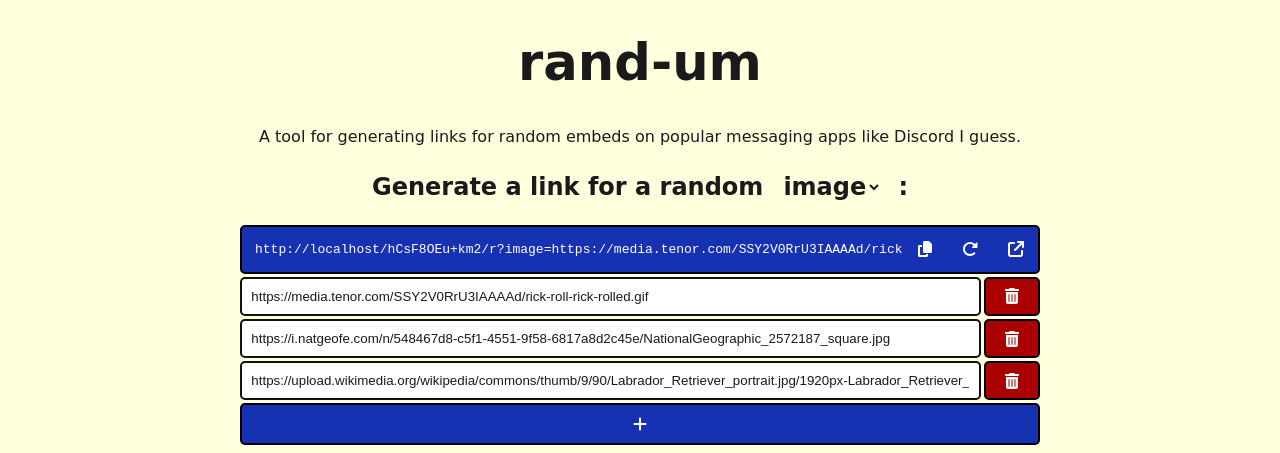
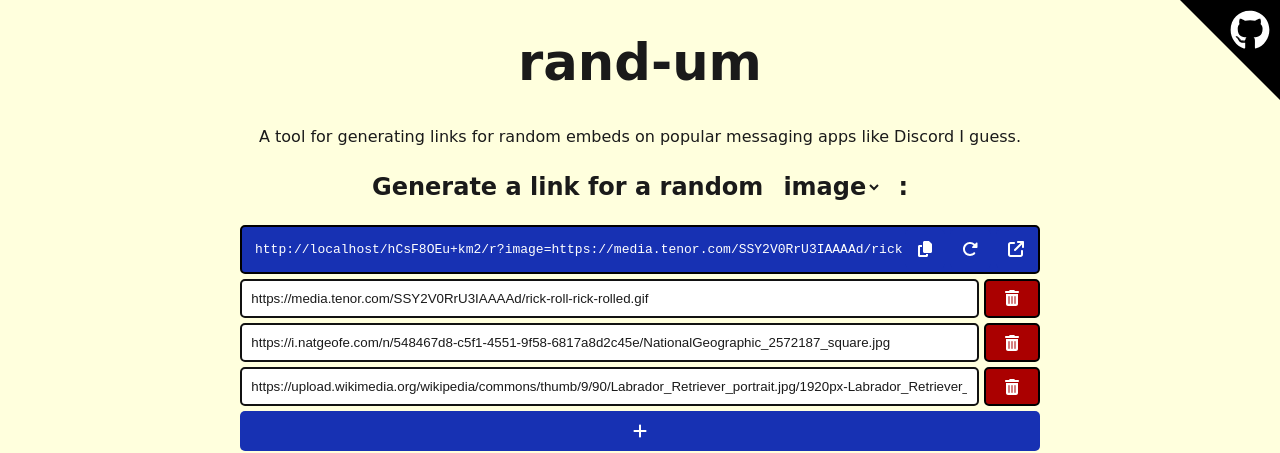
Before and after one commit to raian621/rand-um, a React (Vite) app in the folder site/: page / in a window 1280 px wide. Shown: the top 453 px of the page. Built offline with nearby package versions, Linux system fonts and the light colour scheme; no server answers.

Commit message:
adjusted styles, added github earmark to corner of the site page

```diff
--- a/site/package.json
+++ b/site/package.json
@@ -12,6 +12,7 @@
   },
   "dependencies": {
     "@fortawesome/fontawesome-svg-core": "^6.4.2",
+    "@fortawesome/free-brands-svg-icons": "^6.5.1",
     "@fortawesome/free-solid-svg-icons": "^6.4.2",
     "@fortawesome/react-fontawesome": "github:fortawesome/react-fontawesome",
     "react": "^18.2.0",
--- a/site/src/App.tsx
+++ b/site/src/App.tsx
@@ -7,6 +7,7 @@ import ImagesBuilder from './ImagesBuilder';
 import GeneratedURL from 'components/GeneratedURL';
 import generateUniqueString from 'util/uniqueString';
 import { Header } from './components/Header';
+import GitHubEarmark from './GitHubEarmark';
 
 function App() {
   const [randomQueryType, setRandomQueryType] = useState("images")
@@ -15,6 +16,7 @@ function App() {
 
   return (
     <>
+      <GitHubEarmark/>
       <Header/>
       <h2>
         Generate a link for a random
--- /dev/null
+++ b/site/src/GitHubEarmark.tsx
@@ -0,0 +1,14 @@
+import { FontAwesomeIcon } from "@fortawesome/react-fontawesome";
+import { faGithub } from "@fortawesome/free-brands-svg-icons";
+
+import 'styles/GitHubEarmark.css'
+
+export default function GitHubEarmark() {
+    return (
+        <a href="https://github.com/raian621/rand-um">
+            <div className="github-earmark">
+                <FontAwesomeIcon icon={faGithub} color="white"/>
+            </div>
+        </a>
+    )
+}
--- a/site/src/ImagesBuilder.tsx
+++ b/site/src/ImagesBuilder.tsx
@@ -4,6 +4,7 @@ import { FontAwesomeIcon } from "@fortawesome/react-fontawesome"
 import { faPlus } from "@fortawesome/free-solid-svg-icons"
 
 import 'styles/ListBuilder.css'
+import 'styles/ImagesBuilder.css'
 import { TenorGifPicker } from "./components/TenorGifPicker"
 
 function queryString(list: string[]): string {
@@ -27,8 +28,8 @@ export default function ImagesBuilder({ setQuery } : {
   useEffect(() => setQuery(queryString(list)), [list, setQuery])
 
   return (
-    <div className="listbuilder">
-      <div className="list">
+    <div className="imagesbuilder">
+      <div className="listbuilder">
         { listItemComponents }
       </div>
       <button onClick={() => addListItem()}>
--- /dev/null
+++ b/site/src/styles/GitHubEarmark.css
@@ -0,0 +1,18 @@
+.github-earmark {
+    position: absolute;
+    top: 0;
+    right: 0px;
+    height: 100px;
+    width: 100px;
+    clip-path: polygon(0 0, 100% 100%, 100% 0);
+    outline: 1px solid red;
+    background-color: black;
+}
+
+.github-earmark svg {
+    height: 40px;
+    width: 40px;
+    position: absolute;
+    top: 10px;
+    right: 10px;
+}
--- /dev/null
+++ b/site/src/styles/ImagesBuilder.css
@@ -0,0 +1,5 @@
+.imagesbuilder {
+    display: flex;
+    flex-direction: column;
+
+}
--- a/site/src/styles/ListBuilder.css
+++ b/site/src/styles/ListBuilder.css
@@ -2,6 +2,10 @@
   display: flex;
   flex-direction: column;
   width: 100%;
+  max-height: 30vh;
+  overflow: scroll;
+  gap: 5px;
+  margin: 5px 0;
 }
 
 .listbuilder button {
@@ -11,8 +15,7 @@
 .listitem {
   width: 100%;
   display: flex;
-  margin: 3px 0;
-  gap: 3px;
+  gap: 5px;
 }
 
 .listitem input {
@@ -24,8 +27,3 @@
   justify-content: center;
   display: flex;
 }
-
-.list {
-  max-height: 30vh;
-  overflow: scroll;
-}
--- a/site/src/styles/RangeBuilder.css
+++ b/site/src/styles/RangeBuilder.css
@@ -2,6 +2,8 @@
   display: flex;
   flex-direction: column;
   width: 100%;
+  gap: 5px;
+  margin-top: 5px;
 }
 
 .range-input {
--- a/site/src/styles/index.css
+++ b/site/src/styles/index.css
@@ -64,7 +64,6 @@ select:focus-visible {
   outline: 4px auto -webkit-focus-ring-color;
 }
 
-
 input {
   background-color: white;
   color: inherit;
```
Also changed, not shown: 1 other file (tests, documents, lock files or other folders).
